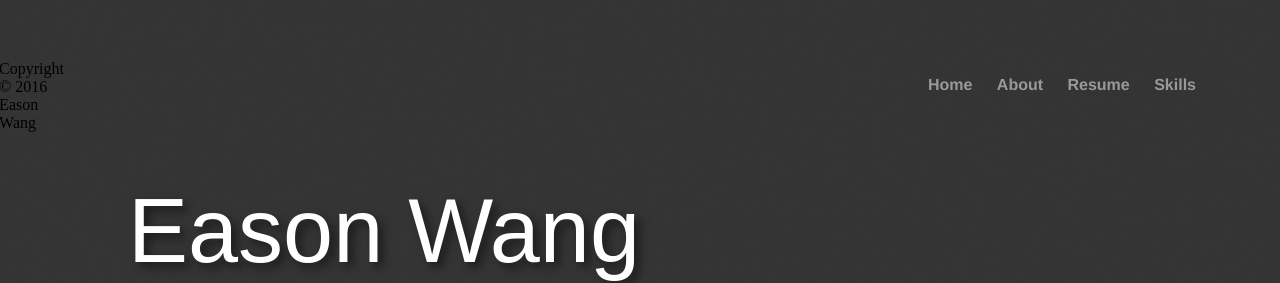
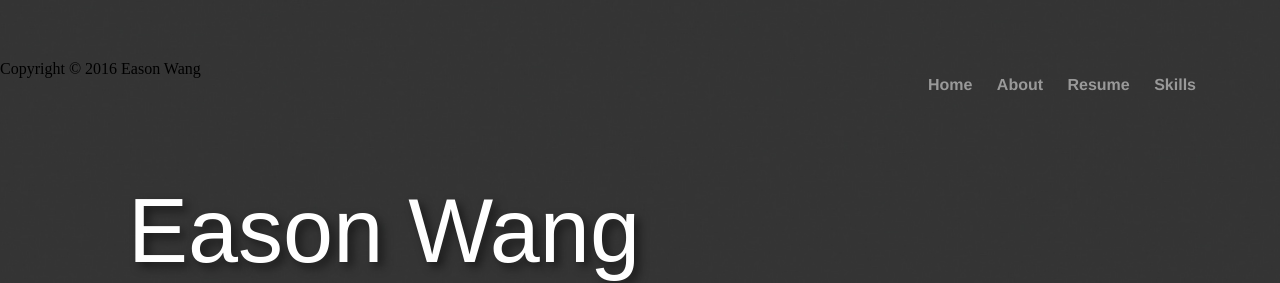
Before and after one commit to Eason666/Easonwang.github.io, a Jekyll site: the page built from index.html, in a window 1280 px wide. Shown: the top 283 px of the page. Built offline with Jekyll 4.4.1, drawn with Linux system fonts in a browser that asks for light colours.

Commit message:
Update main.css

```diff
--- a/css/main.css
+++ b/css/main.css
@@ -47,7 +47,7 @@ p {
 #footer {
 	position:absolute;
 	bottom:auto;
-	right:95%;
+	right:auto;
 }
 
 ul.posts {
```
